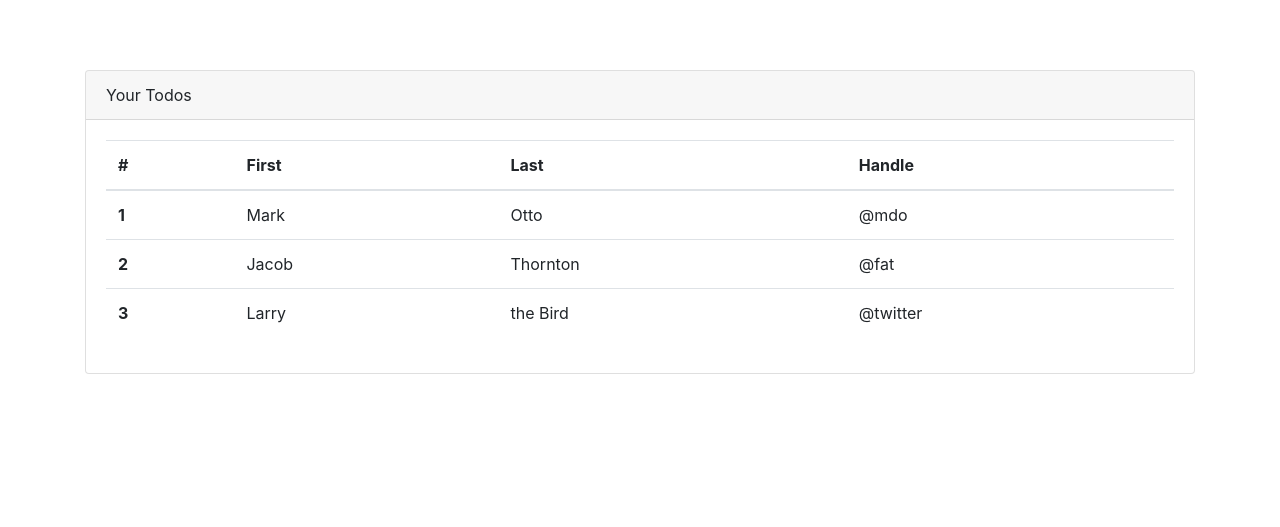
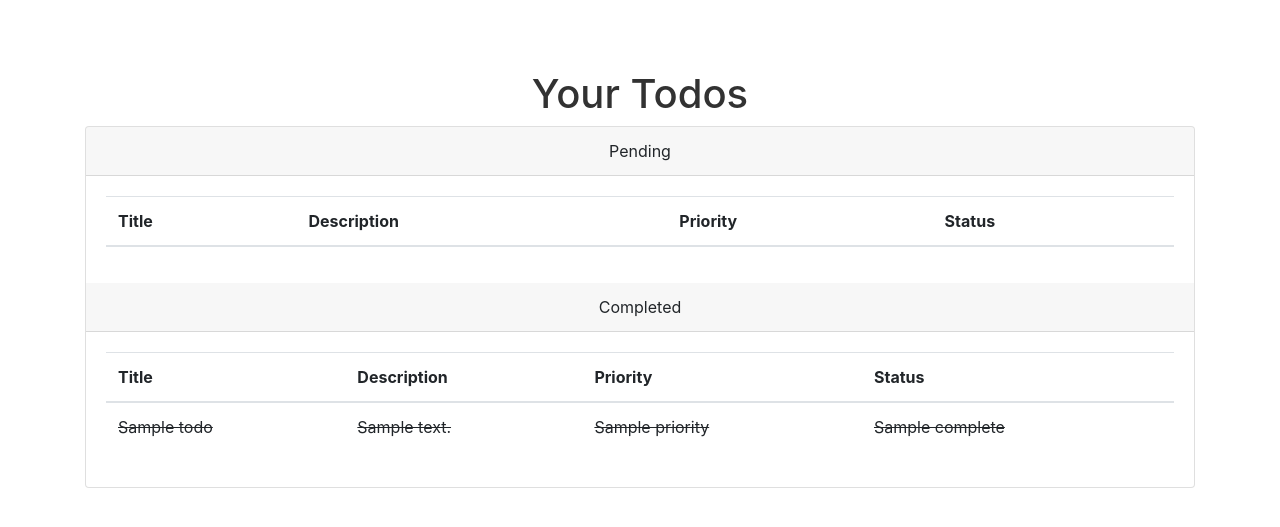
Before and after one commit to mMaRuf1998/Todo-App, a FastAPI app: template templates/todos.html in a window 1280 px wide. Shown: the top 527 px of the page. Run offline with FastAPI, Linux system fonts and the light colour scheme; the template is opened without the code that fills it: most values are stand-ins (such as "Sample title", 1, 10 or a date in 2020); lists and menus that the app fills with data are empty; parts of the project's set-up code (start-up, migrations or seed data) failed here and were passed over.

```diff
--- a/templates/todos.html
+++ b/templates/todos.html
@@ -1,39 +1,62 @@
 {% include 'layout.html' %}
 
         <div class="container">
+            <h1 class="text-center">Your Todos</h1>
             <div class="card">
-                <div class="card-header">
-                    Your Todos
+                <div class="card-header text-center">
+                    Pending
                 </div>
+
                 <div class="card-body">
                         <table class="table">
                               <thead>
-                                <tr>
-                                  <th scope="col">#</th>
-                                  <th scope="col">First</th>
-                                  <th scope="col">Last</th>
-                                  <th scope="col">Handle</th>
-                                </tr>
+                              <th>Title</th>
+                              <th>Description</th>
+                              <th>Priority</th>
+                              <th>Status</th>
                               </thead>
                               <tbody>
+                              {% for todo in todos %}
+                              {% if not todo.complete%}
                                 <tr>
-                                  <th scope="row">1</th>
-                                  <td>Mark</td>
-                                  <td>Otto</td>
-                                  <td>@mdo</td>
+                                  <td>{{todo.title}}</td>
+                                  <td>{{todo.description}}</td>
+                                  <td>{{todo.priority}}</td>
+                                  <td>{{todo.complete}}</td>
+
                                 </tr>
+                              {% endif %}
+                              {% endfor %}
+                              </tbody>
+                            </table>
+
+
+                </div>
+                <div class="card-header text-center">
+                    Completed
+                </div>
+
+                <div class="card-body">
+                    <table class="table">
+                              <thead>
+                              <th>Title</th>
+                              <th>Description</th>
+                              <th>Priority</th>
+                              <th>Status</th>
+                              </thead>
+                              <tbody>
+                              {% for todo in todos %}
+                              {% if todo.complete%}
                                 <tr>
-                                  <th scope="row">2</th>
-                                  <td>Jacob</td>
-                                  <td>Thornton</td>
-                                  <td>@fat</td>
+                                  <td><del>{{todo.title}}</del></td>
+                                  <td><del>{{todo.description}}</del></td>
+                                  <td><del>{{todo.priority}}</del></td>
+                                  <td><del>{{todo.complete}}</del></td>
+
                                 </tr>
-                                <tr>
-                                  <th scope="row">3</th>
-                                  <td>Larry</td>
-                                  <td>the Bird</td>
-                                  <td>@twitter</td>
-                                </tr>
+                              {% endif %}
+                              {% endfor %}
+
                               </tbody>
                             </table>
                 </div>
```
Also changed, not shown: routers/todos.py (+15 -18 lines), todosapp.db.
